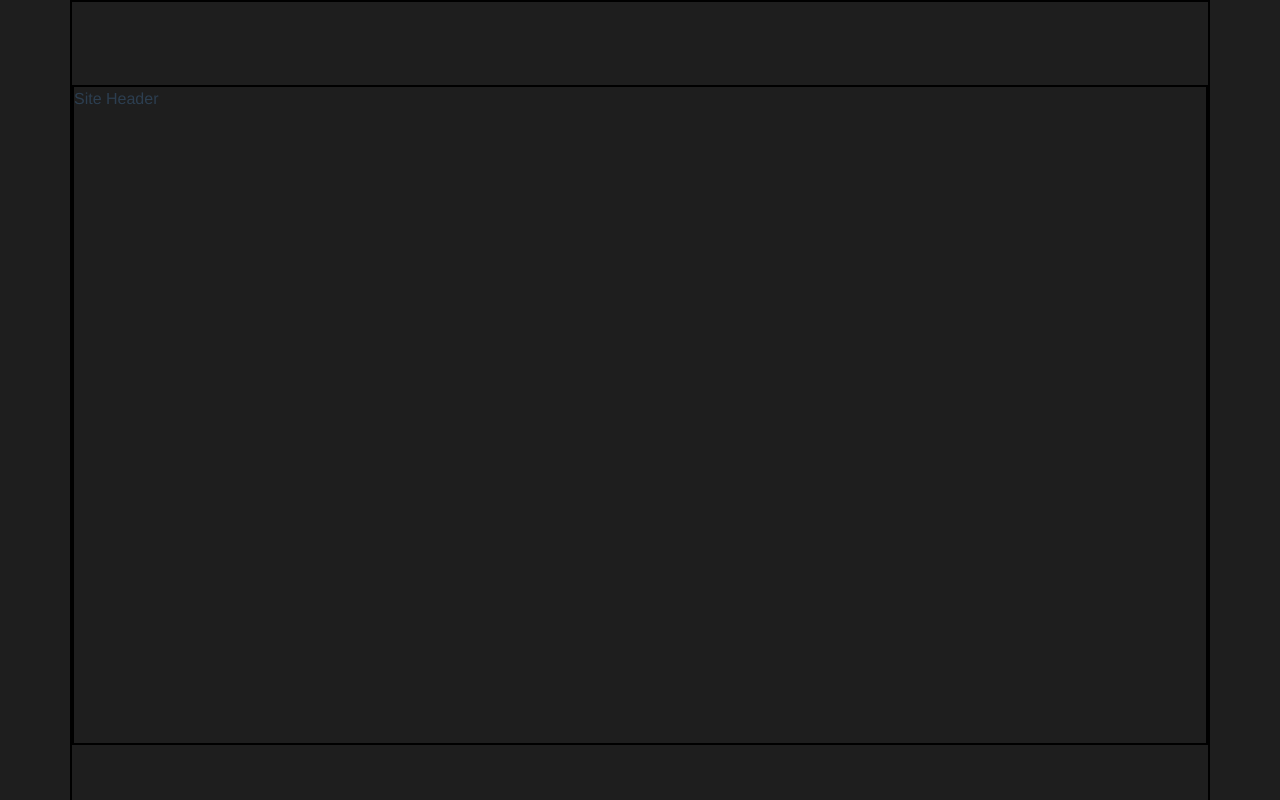
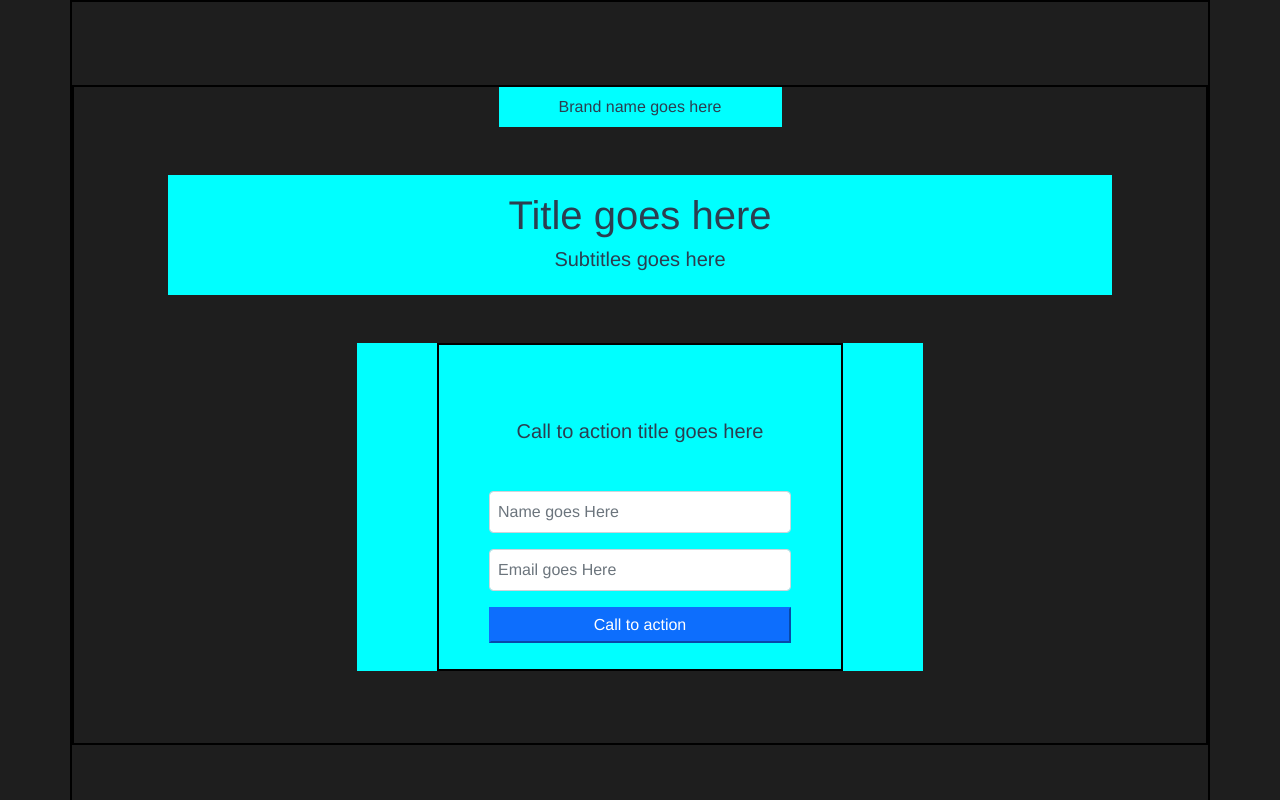
Before and after one commit to 78741722Ale/plp-landing-1, a Vue app: page / in a window 1280 px wide. Built offline with nearby package versions, Linux system fonts and the light colour scheme.

Commit message:
Added first (static) material to the header to shape it

```diff
--- a/src/assets/sass/variables.scss
+++ b/src/assets/sass/variables.scss
@@ -11,9 +11,6 @@ $player_component-bg : rgba(15, 15, 15, 1);
 $reference_component-bg : rgba(255, 255, 255, 1);
 /* Footer Color */
 $footer-bg-color : rgba(30, 30, 30, 1);
-
-
-
 
 /* Dimensioni container - root component */
 :root {
@@ -69,7 +66,6 @@ $footer-bg-color : rgba(30, 30, 30, 1);
     background-color: $reference_component-bg;
 }
 
-
 #site_footer {
     width: var(--footer_w);
     height: var(--footer_h);
@@ -86,6 +82,10 @@ $footer-bg-color : rgba(30, 30, 30, 1);
     height: 80%;
 }
 
+/* Colore di Background Prova */
+.bg_try {
+    background-color: cyan;
+}
 
 /* Flex center center */
 .flex_cent {
--- a/src/components/SiteHeader.vue
+++ b/src/components/SiteHeader.vue
@@ -2,8 +2,30 @@
     <div id="site_header">
         <!-- Container principale -->
         <div class="container-xl p-0 flex_cent h-100 bordo">
-            <div class="row h_80 p-0 w-100 bordo">
-                Site Header
+            <div class="row h_80 p-0 w-100 bordo flex-column d-flex justify-content-start align-items-center">
+                <!-- BrandName -->
+                <div class="col-3 bg_try p-2 mb-5">Brand name goes here</div>
+                <!-- Title&Subtitle -->
+                <div class="col-10 bg_try p-3 mb-5">
+                    <h1>Title goes here</h1>
+                    <h5>Subtitles goes here</h5>
+                </div>
+                <!-- Call To Action -this is a component, even for Footer site -->
+                <div class="col-6 flex_cent h-50 bg_try">
+                    <form class="h-100 w-75 flex_cent flex-column bordo" action="#">
+                        <!-- Call to action Title -->
+                        <h5 class="mb-5 mt-5">Call to action title goes here</h5>
+                        <!-- Name goes Here -->
+                        <input type="text" class="form-control mb-3 w-75 p-2" id="exampleFormControlInput1" placeholder="Name goes Here">
+                        <!-- Email goes Here -->
+                        <input type="email" class="form-control mb-3 w-75 p-2" id="exampleFormControlInput1" placeholder="Email goes Here">
+                        <!-- Button Call To Action -->
+                        <button class="btn-primary p-1 w-75">Call to action</button>
+                    </form>
+                </div>
+
+
+
             </div>
         </div>
     </div>
```
